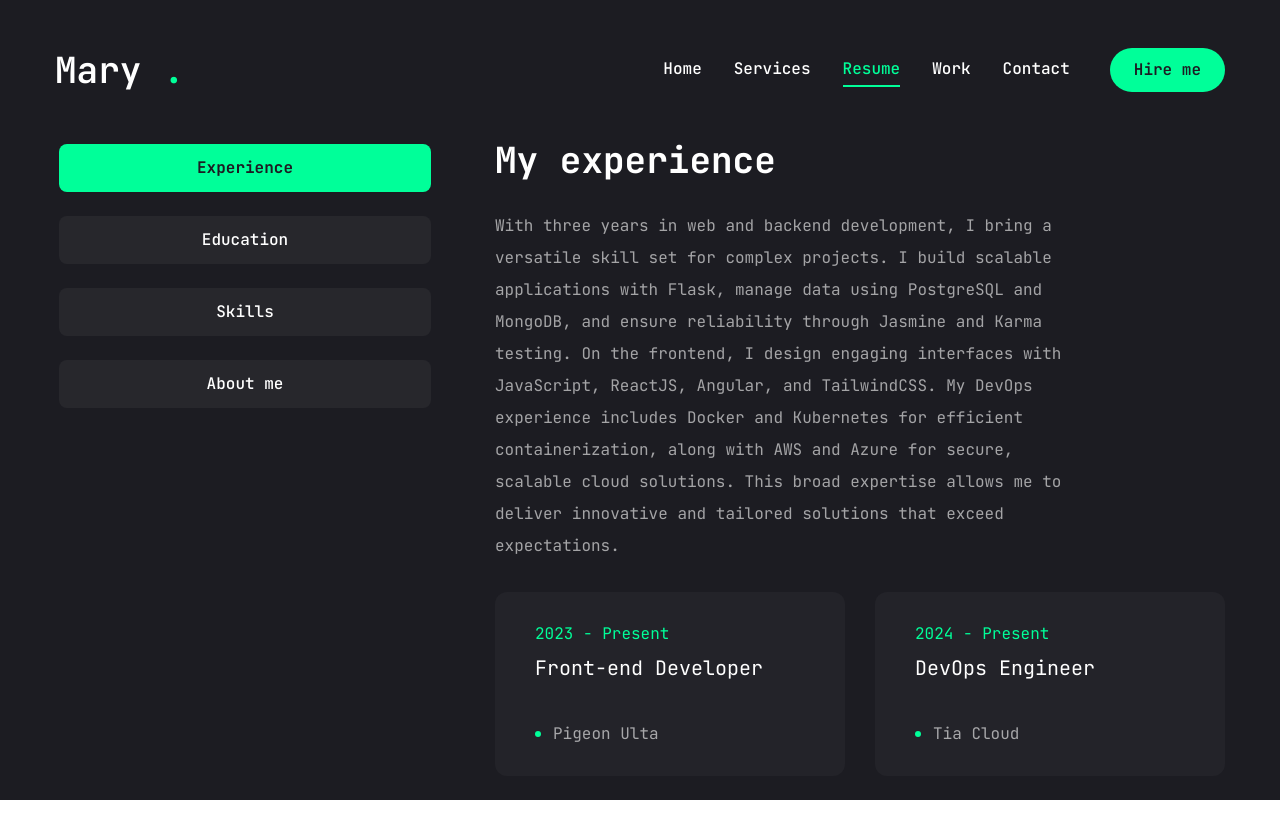
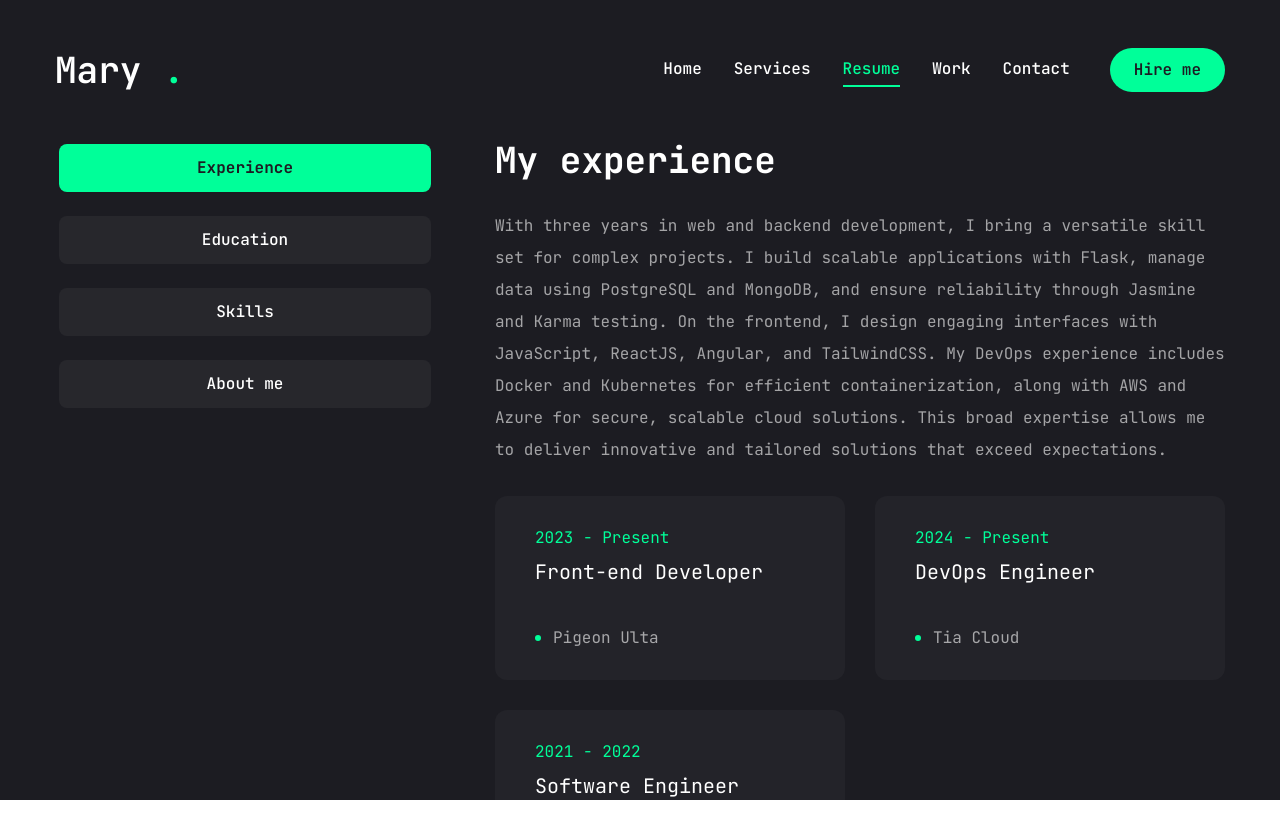
Before and after one commit to MaryKwawu/Portfolio, a Next.js app: page /resume in a window 1280 px wide. Shown: the top 838 px of the page. Built offline with nearby package versions, Linux system fonts and the light colour scheme.

Commit message:
Chore : made changes to my <p></p> in resume page

```diff
--- a/src/app/resume/page.tsx
+++ b/src/app/resume/page.tsx
@@ -13,7 +13,12 @@ import {
 	FaAngular,
 } from "react-icons/fa";
 
-import { SiTailwindcss, SiNextdotjs, SiKubernetes, SiFlask } from "react-icons/si";
+import {
+	SiTailwindcss,
+	SiNextdotjs,
+	SiKubernetes,
+	SiFlask,
+} from "react-icons/si";
 
 //about data
 const about = {
@@ -210,7 +215,7 @@ const Resume = () => {
 						<TabsContent value="experience" className="w-full">
 							<div className="flex flex-col  gap-[30px] text-center xl:text-left">
 								<h3 className="text-4xl font-bold">{Experience.title}</h3>
-                <p className="max-w-[600px] text-white/60 mx-auto xl:mx-0">
+								<p className="max-w-[800px] text-white/60 mx-auto xl:mx-0">
 									{Experience.description}
 								</p>
 
@@ -244,7 +249,7 @@ const Resume = () => {
 						<TabsContent value="education" className="w-full">
 							<div className="flex flex-col  gap-[30px] text-center xl:text-left">
 								<h3 className="text-4xl font-bold">{education.title}</h3>
-                <p className="max-w-[600px] text-white/60 mx-auto xl:mx-0">
+								<p className="max-w-[800px] text-white/60 mx-auto xl:mx-0">
 									{education.description}
 								</p>
 
@@ -283,7 +288,7 @@ const Resume = () => {
 							<div className="flex flex-col gap-[30px]">
 								<div className="flex flex-col gap-[30px] text-center xl:text-left">
 									<h3 className="text-4xl font-bold">{skills.title}</h3>
-                  <p className="max-w-[600px] text-white/60 mx-auto xl:mx-0">
+									<p className="max-w-[800px] text-white/60 mx-auto xl:mx-0">
 										{skills.description}
 									</p>
 								</div>
@@ -318,7 +323,7 @@ const Resume = () => {
 						>
 							<div className="flex flex-col gap-[30px]">
 								<h3 className="text-4xl font-bold">{about.title}</h3>
-                <p className="max-w-[600px] text-white/60 mx-auto xl:mx-0">
+								<p className="max-w-[800px] text-white/60 mx-auto xl:mx-0">
 									{about.description}
 								</p>
 								<ul className="grid grid-cols-1 xl:grid-cols-2 gap-8 max-w-[620px] mx-auto xl:mx-0">
```
Also changed, not shown: src/app/page.tsx (+8 -7 lines), src/components/ui/header.tsx (+5 -13 lines). Lines whose indentation alone changed are shown as unchanged.
